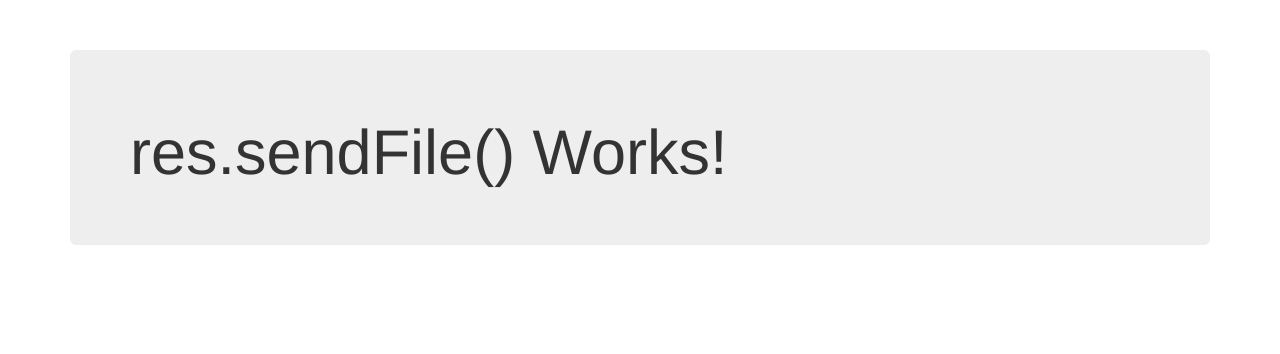
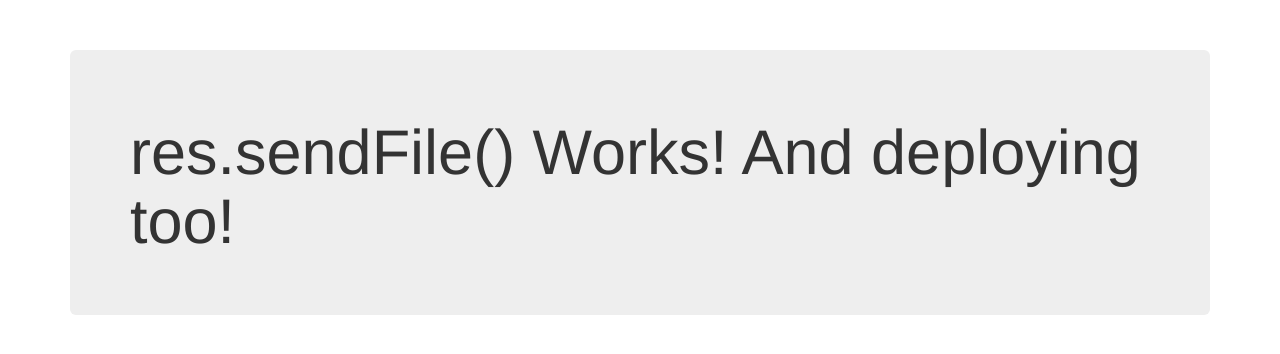
Before and after one commit to necavit-kth/kommoncare, a website: page views/app.html in a window 1280 px wide. Drawn offline with nearby package versions, Linux system fonts and the light colour scheme.

Commit message:
testing deploy

```diff
--- a/views/app.html
+++ b/views/app.html
@@ -12,7 +12,7 @@
 <body>
   <div class="container">
     <div class="jumbotron">
-      <h1>res.sendFile() Works!</h1>
+      <h1>res.sendFile() Works! And deploying too!</h1>
     </div>
   </div>
 </body>
```
